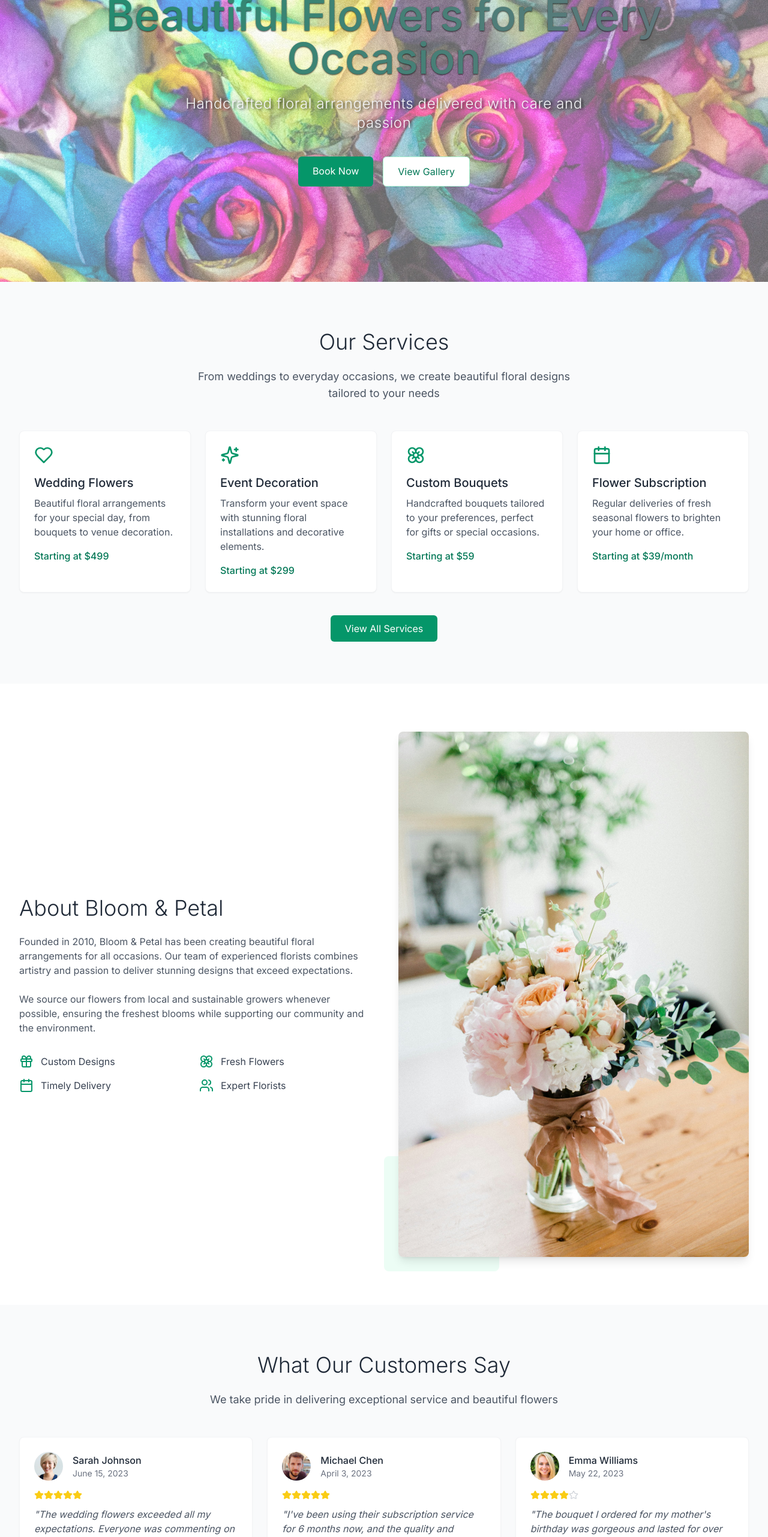
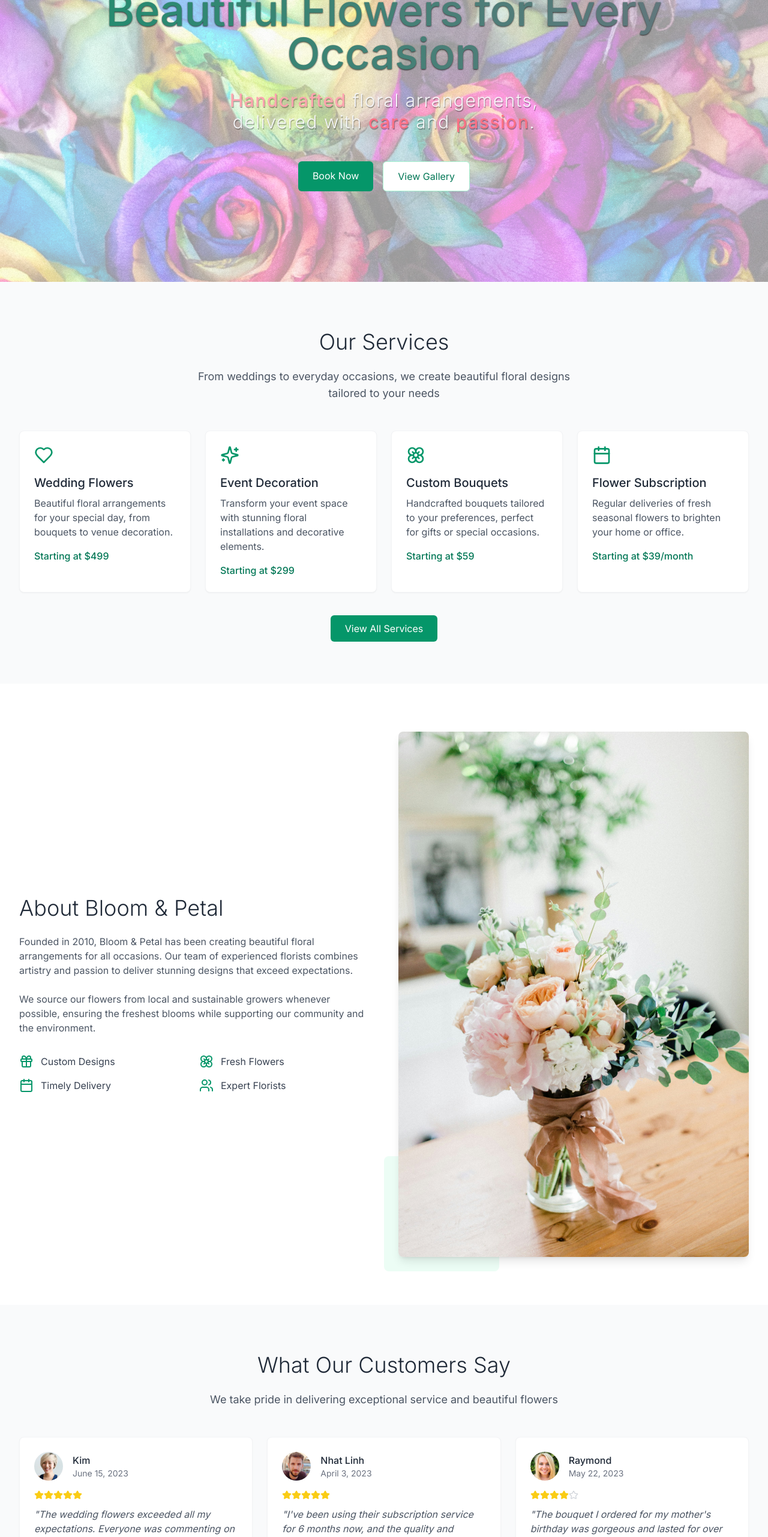
Before and after one commit to ben-jamin-chan/lynn-florist-website, a React (Vite) app: page / in a window 1280 px wide. Shown: the part 234-2797 px from the top of the page at 60% size. Built offline with nearby package versions, Linux system fonts and the light colour scheme.

Commit message:
Updated Hero

```diff
--- a/src/components/Footer.jsx
+++ b/src/components/Footer.jsx
@@ -19,9 +19,9 @@ const Footer = () => {
               <a href="https://facebook.com" className="text-gray-500 hover:text-emerald-600" aria-label="Facebook">
                 <Facebook size={20} />
               </a>
-              <a href="https://twitter.com" className="text-gray-500 hover:text-emerald-600" aria-label="Twitter">
+              {/* <a href="https://twitter.com" className="text-gray-500 hover:text-emerald-600" aria-label="Twitter">
                 <Twitter size={20} />
-              </a>
+              </a> */}
             </div>
           </div>
 
--- a/src/components/Hero.jsx
+++ b/src/components/Hero.jsx
@@ -1,4 +1,4 @@
-import { Link } from "react-router-dom"
+import { Link } from "react-router-dom";
 
 const Hero = () => {
   return (
@@ -14,7 +14,7 @@ const Hero = () => {
         }}
       >
         {/* Semi-transparent overlay */}
-        <div className="absolute inset-0 bg-white/40"></div>
+        <div className="absolute inset-0 bg-white/60"></div>
       </div>
 
       {/* Decorative elements */}
@@ -27,14 +27,24 @@ const Hero = () => {
 
       <div className="container-custom relative z-10 text-center">
         <h1 className="drop-shadow-[0_1.2px_1.2px_rgba(0,0,0,0.8)] text-5xl md:text-7xl font-medium mb-6 text-transparent bg-clip-text bg-gradient-to-r from-emerald-600 to-pink-500 animate-gradient-shift bg-[length:300%_300%]">
-    Beautiful Flowers for Every Occasion
-  </h1>
-  <p className="drop-shadow-[3.2px_1.2px_2.2px_rgba(0,0,0,0.8)] text-xl md:text-2xl text-gray-100 mb-10 max-w-2xl mx-auto leading-relaxed font-light tracking-wide">
-    Handcrafted floral arrangements delivered with care and passion
-  </p>
+          Beautiful Flowers for Every Occasion
+        </h1>
+
+        <p className="text-2xl md:text-3xl text-center text-gray-100 font-light leading-relaxed tracking-wider mb-12 max-w-3xl mx-auto drop-shadow-[_1px_2px_rgba(0,0,0,0.3)]">
+          <span className="text-rose-300 font-medium">Handcrafted</span> floral
+          arrangements,
+          <br className="hidden md:block" />
+          delivered with <span className="text-rose-400 font-medium">
+            care
+          </span>{" "}
+          and <span className="text-rose-400 font-medium">passion</span>.
+        </p>
 
         <div className="flex flex-col sm:flex-row justify-center gap-4">
-          <Link to="/booking" className="btn-primary bg-emerald-600 hover:bg-emerald-700">
+          <Link
+            to="/booking"
+            className="btn-primary bg-emerald-600 hover:bg-emerald-700"
+          >
             Book Now
           </Link>
           <Link
@@ -46,7 +56,7 @@ const Hero = () => {
         </div>
       </div>
     </div>
-  )
-}
+  );
+};
 
-export default Hero
+export default Hero;
--- a/src/index.css
+++ b/src/index.css
@@ -101,3 +101,13 @@ body {
     @apply bg-background text-foreground;
   }
 }
+
+@keyframes gradient-shift {
+  0% { background-position: 0% 50%; }
+  50% { background-position: 100% 50%; }
+  100% { background-position: 0% 50%; }
+}
+
+.animate-gradient-shift {
+  animation: gradient-shift 8s ease infinite;
+}
--- a/src/pages/About.jsx
+++ b/src/pages/About.jsx
@@ -59,7 +59,7 @@ function About() {
             </p>
           </div>
         </div>
-        <div className="absolute bottom-0 left-0 w-full h-16 bg-[url('https://images.unsplash.com/photo-1558350315-8aa00e8e4590?auto=format&fit=crop&q=80')] bg-cover opacity-10"></div>
+        <div className="absolute bottom-0 left-0 w-full h-16 bg-[url('https://images.unsplash.com/photo-1558350315-8aa00e8e4590?auto=format&fit=crop&q=80')] bg-cover opacity-20"></div>
       </section>
 
       {/* Stats Section */}
--- a/src/pages/Contact.jsx
+++ b/src/pages/Contact.jsx
@@ -205,7 +205,8 @@ const Contact = () => {
               <div className="bg-white rounded-lg overflow-hidden shadow-sm border border-gray-100 h-80">
                 {/* This would be replaced with an actual map component in a real implementation */}
                 <div className="w-full h-full bg-gray-200 flex items-center justify-center">
-                  <p className="text-gray-500">Map would be displayed here</p>
+                  {/* <p className="text-gray-500">Map would be displayed here</p> */}
+
                 </div>
               </div>
             </div>
--- a/src/pages/Home.jsx
+++ b/src/pages/Home.jsx
@@ -34,21 +34,21 @@ const Home = () => {
 
   const testimonials = [
     {
-      name: "Sarah Johnson",
+      name: "Kim",
       date: "June 15, 2023",
       rating: 5,
       text: "The wedding flowers exceeded all my expectations. Everyone was commenting on how beautiful they were!",
       image: "/testimonial-1.jpg",
     },
     {
-      name: "Michael Chen",
+      name: "Nhat Linh",
       date: "April 3, 2023",
       rating: 5,
       text: "I've been using their subscription service for 6 months now, and the quality and variety are consistently excellent.",
       image: "/testimonial-2.jpg",
     },
     {
-      name: "Emma Williams",
+      name: "Raymond",
       date: "May 22, 2023",
       rating: 4,
       text: "The bouquet I ordered for my mother's birthday was gorgeous and lasted for over two weeks!",
```
Also changed, not shown: 1 other file (tests, documents, lock files or other folders).
